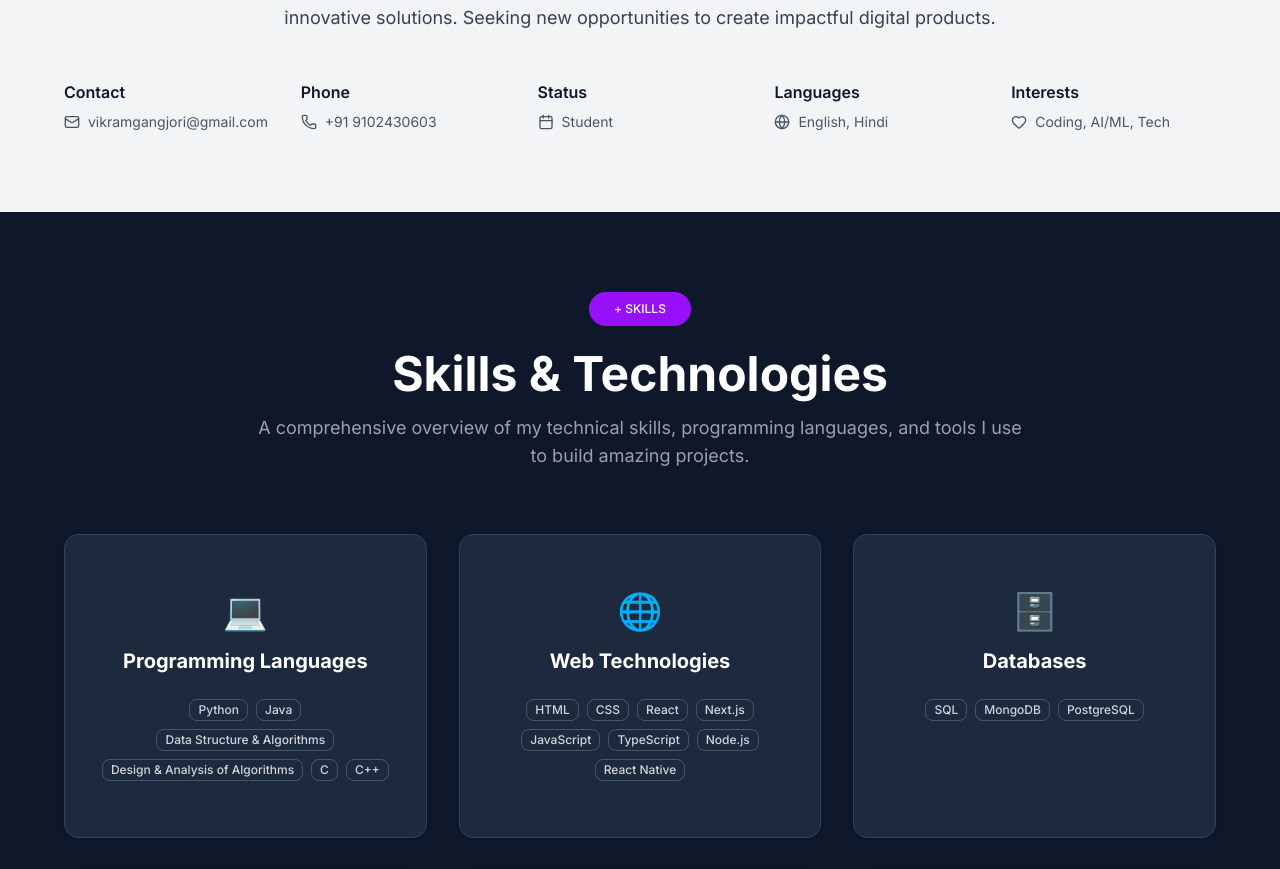
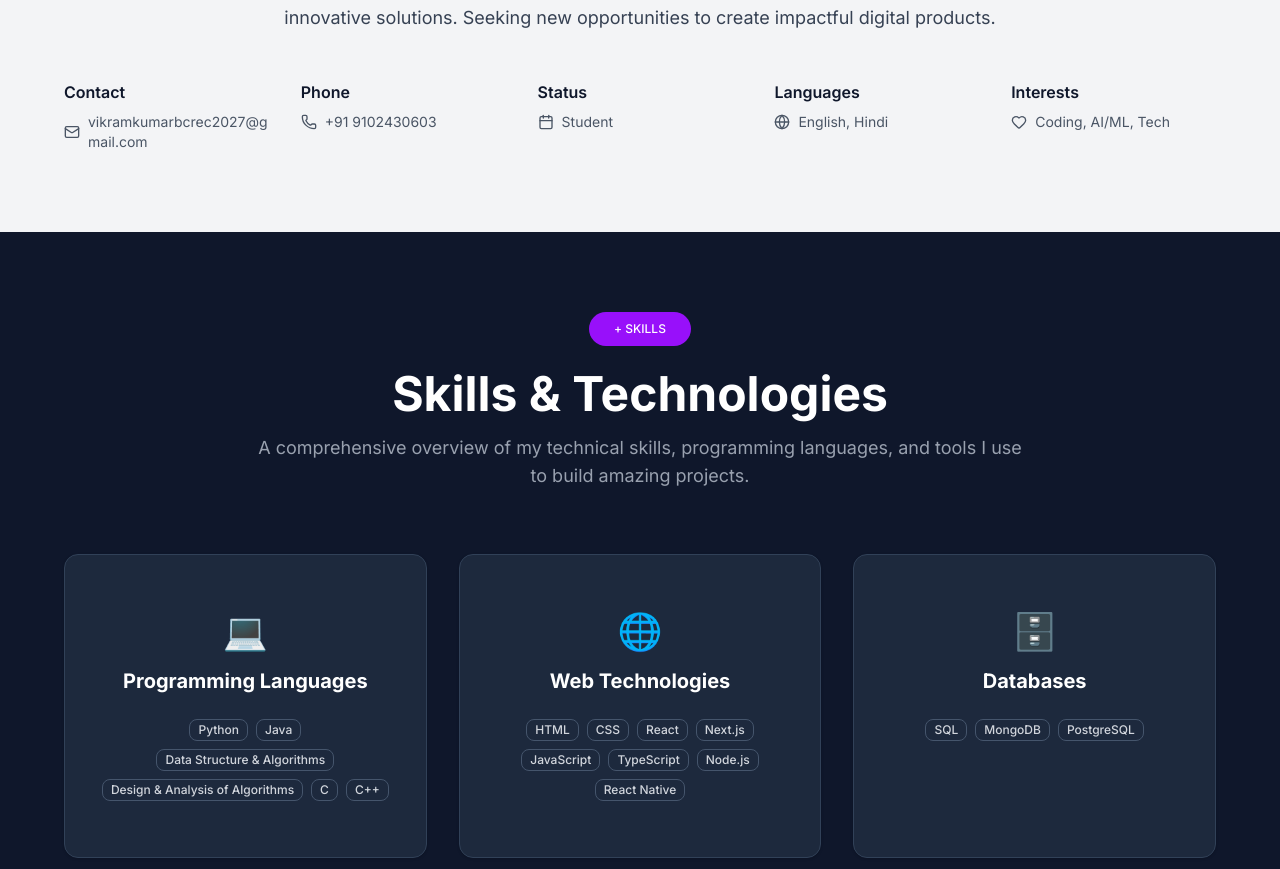
Before and after one commit to prajapativikram/vikram-portfolio, a Next.js app in the folder vikram-portfolio/: page / in a window 1280 px wide. Shown: the part 1110-1979 px from the top of the page. Built offline with nearby package versions, Linux system fonts and the light colour scheme.

Commit message:
Update about.tsx

```diff
--- a/vikram-portfolio/src/components/about.tsx
+++ b/vikram-portfolio/src/components/about.tsx
@@ -27,7 +27,7 @@ export function About() {
               <h3 className="text-slate-900 font-semibold mb-2">Contact</h3>
               <div className="flex items-center justify-center md:justify-start gap-2 text-gray-600">
                 <Mail className="w-4 h-4 flex-shrink-0" />
-                <span className="text-sm break-all">vikramgangjori@gmail.com</span>
+                <span className="text-sm break-all">vikramkumarbcrec2027@gmail.com</span>
               </div>
             </div>
 
```
